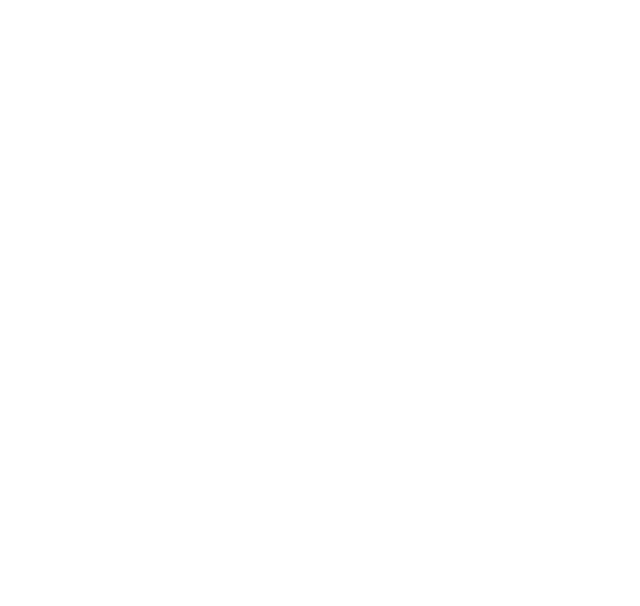
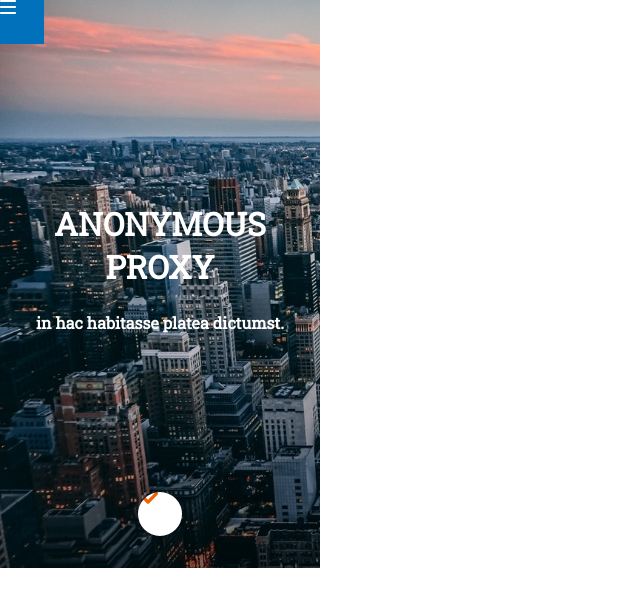
Before and after one commit to Adalab/modulo-1-evaluacion-final-JuliaMersing, a website: page src/html/index.html in a window 1280 px wide. Shown: the whole page, without its empty margins (0-640 px from the left). Drawn offline with nearby package versions, Linux system fonts and the light colour scheme; files that its build step writes are made by us from their sources; files whose address does not match are found by name.

Commit message:
adding header

```diff
--- a/src/html/index.html
+++ b/src/html/index.html
@@ -3,20 +3,15 @@
   <head>
     <meta charset="UTF-8" />
     <meta name="viewport" content="width=device-width, initial-scale=1" />
-    <title>Adalab Web Starter Kit</title>
-    <link
-      href="https://fonts.googleapis.com/css?family=Roboto&display=swap"
-      rel="stylesheet"
-    />
+    <title>Módulo 1: Ejercicio de evaluación final</title>
+    <link rel="preconnect" href="https://fonts.gstatic.com">
+<link href="https://fonts.googleapis.com/css2?family=Roboto+Slab&display=swap" rel="stylesheet">
     <link rel="stylesheet" href="./assets/css/main.css" />
-    <link rel="icon" href="./assets/images/favicon.png" />
   </head>
-
   <body>
-    <div class="page">
       <include
         src="./partials/header.html"
-        title="Bienvenidos a Adalab"
+        title="Anonymous"
       ></include>
       <include src="./partials/main.html"></include>
       <include src="./partials/footer.html"></include>
--- a/src/html/partials/header.html
+++ b/src/html/partials/header.html
@@ -1 +1,22 @@
-<header class="page__header"></header>
+<header>
+  <div class="ico-menu">
+    <a
+      href="https://adalab.es/"
+      target="_blank"
+      title="Ir a la página de adalab"
+    ></a>
+  </div>
+  <div class="header">
+    <div class="title_header">
+      <h1>anonymous proxy</h1>
+    </div>
+    <h2 class="subtitle_header">in hac habitasse platea dictumst.</h2>
+    <div class="ico-scroll-down">
+      <a
+        href="https://adalab.es/"
+        target="_blank"
+        title="Ir a la página de adalab"
+      ></a>
+    </div>
+  </div>
+</header>
--- a/src/scss/core/_variables.scss
+++ b/src/scss/core/_variables.scss
@@ -0,0 +1,17 @@
+// fonts
+$font-main: "Roboto Slab", serif;
+$font-size-16: 16px;
+$font-size-18: 18px;
+$font-size-24: 24px;
+
+//colors
+$brand-color: #f26002;
+$title-color: #000000;
+$main-color: #4a4a4a;
+$color-white: #ffffff;
+
+//container_mobile
+.containergeneral {
+  width: 100%;
+  padding: 0px 15px;
+}
--- a/src/scss/layout/_header.scss
+++ b/src/scss/layout/_header.scss
@@ -0,0 +1,60 @@
+.header {
+  background-image: url(../images/cover.jpg);
+  background-repeat: no-repeat;
+  height: 568px;
+  width: 320px;
+  display: flex;
+  flex-direction: column;
+  justify-content: center;
+  align-items: center;
+  background-size: cover;
+}
+
+.title_header {
+  font-family: $font-main;
+  font-size: 42x;
+  text-transform: uppercase;
+  color: $color-white;
+  font-weight: bold;
+  width: 290px;
+  height: 110px;
+  text-align: center;
+  padding-left: 15px;
+  padding-right: 15px;
+}
+
+.subtitle_header {
+  font-family: $font-main;
+  font-size: $font-size-16;
+  text-transform: initial;
+  color: $color-white;
+  width: 290px;
+  height: 10px;
+  text-align: center;
+  padding-left: 15px;
+  padding-right: 15px;
+}
+
+.ico-menu {
+  box-sizing: border-box;
+  height: 44px;
+  width: 44px;
+  position: fixed;
+  background-color: #0271bc;
+  background-image: url(../images/ico-menu.svg);
+  background-repeat: no-repeat;
+  display: flex;
+  justify-content: center;
+}
+
+.ico-scroll-down {
+  box-sizing: border-box;
+  background-color: $color-white;
+  border-radius: 44px;
+  height: 44px;
+  width: 44px;
+  background-image: url(../images/ico-scroll-down.svg);
+  background-repeat: no-repeat;
+  position: relative;
+  top: 30%;
+}
--- a/src/scss/main.scss
+++ b/src/scss/main.scss
@@ -1,4 +1,5 @@
 @import "core/variables";
 @import "core/reset";
 @import "layout/header";
+@import "layout/main";
 @import "layout/footer";
```
Also changed, not shown: src/images/cover.jpg (added), src/images/ico-arrow.svg (added), src/images/ico-menu.svg (added), src/images/ico-scroll-down.svg (added), src/scss/layout/_main.scss (added).
